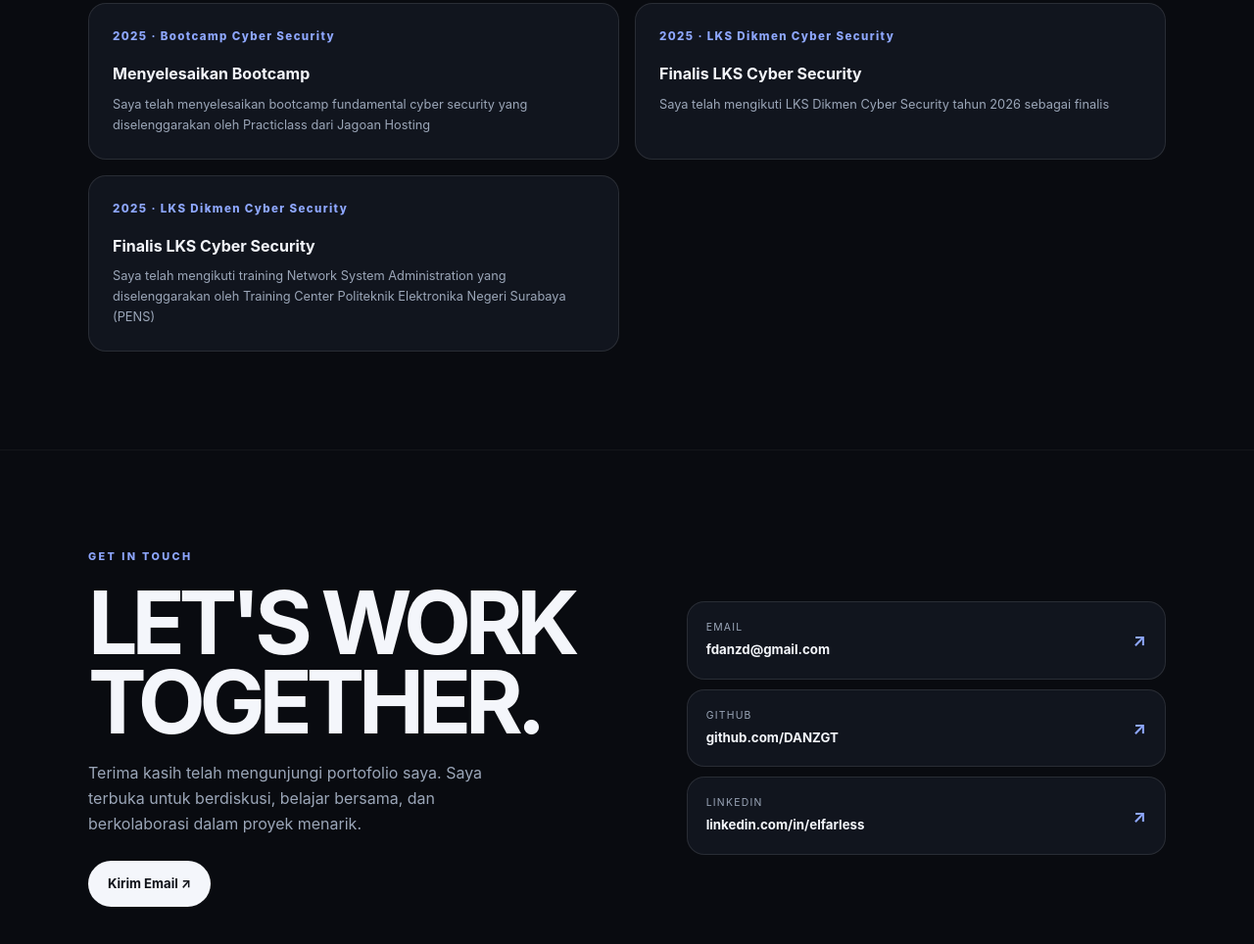
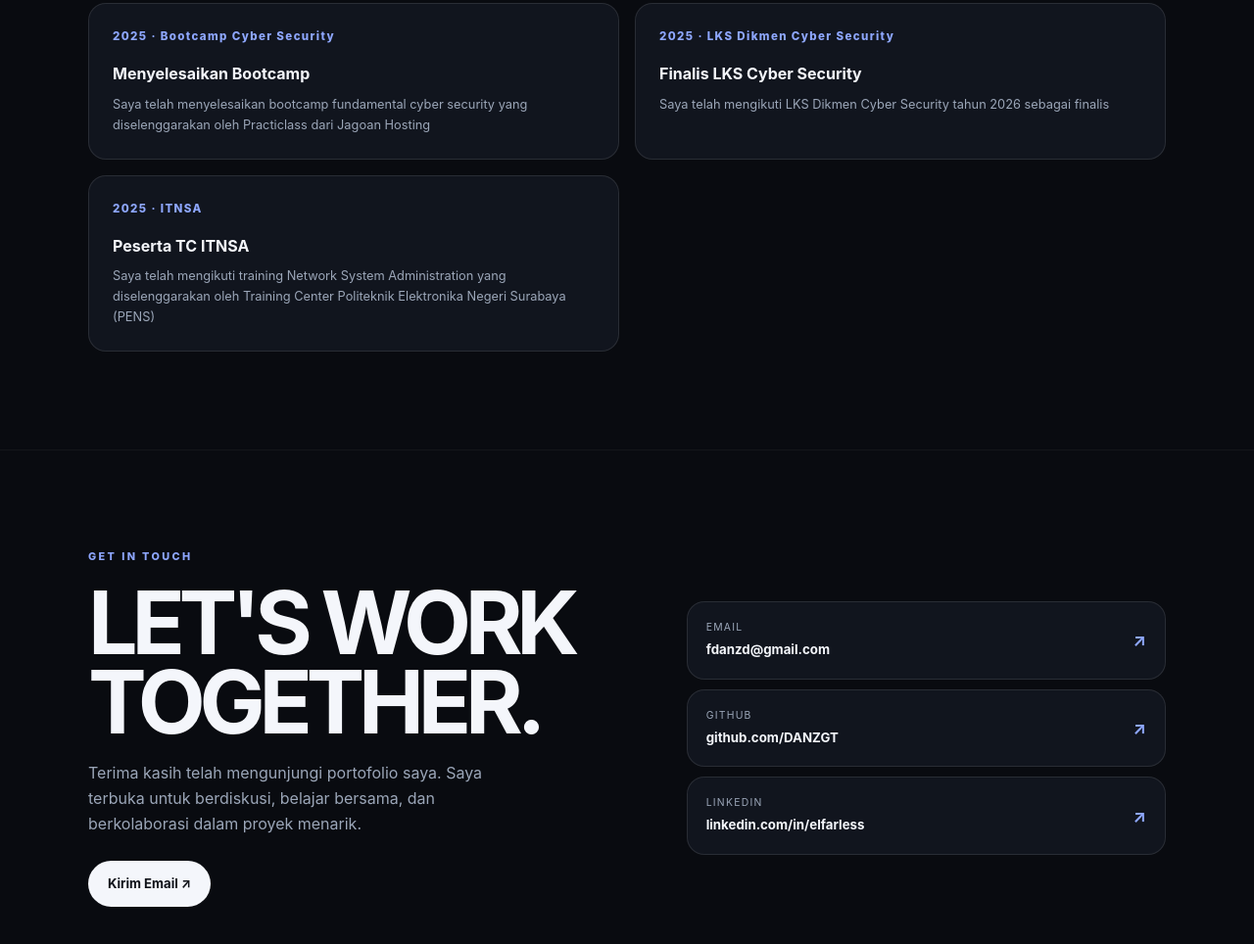
Before and after one commit to DANZGT/portfolio-afk, a plain HTML site: page index.html in a window 1280 px wide. Shown: the part 3700-4664 px from the top of the page at 98% size. Drawn offline with Linux system fonts and the light colour scheme.

Commit message:
Update index.html

```diff
--- a/index.html
+++ b/index.html
@@ -220,7 +220,7 @@
       <div class="grid achievements">
         <article class="achievement"><div class="year">2025 · Bootcamp Cyber Security</div><h3>Menyelesaikan Bootcamp</h3><p>Saya telah menyelesaikan bootcamp fundamental cyber security yang diselenggarakan oleh Practiclass dari Jagoan Hosting</p></article>
         <article class="achievement"><div class="year">2025 · LKS Dikmen Cyber Security</div><h3>Finalis LKS Cyber Security</h3><p>Saya telah mengikuti LKS Dikmen Cyber Security tahun 2026 sebagai finalis</p></article>
-         <article class="achievement"><div class="year">2025 · LKS Dikmen Cyber Security</div><h3>Finalis LKS Cyber Security</h3><p>Saya telah mengikuti training Network System Administration yang diselenggarakan oleh Training Center Politeknik Elektronika Negeri Surabaya (PENS) </p></article>
+         <article class="achievement"><div class="year">2025 · ITNSA</div><h3>Peserta TC ITNSA</h3><p>Saya telah mengikuti training Network System Administration yang diselenggarakan oleh Training Center Politeknik Elektronika Negeri Surabaya (PENS) </p></article>
       </div>
     </div>
   </section>
```
